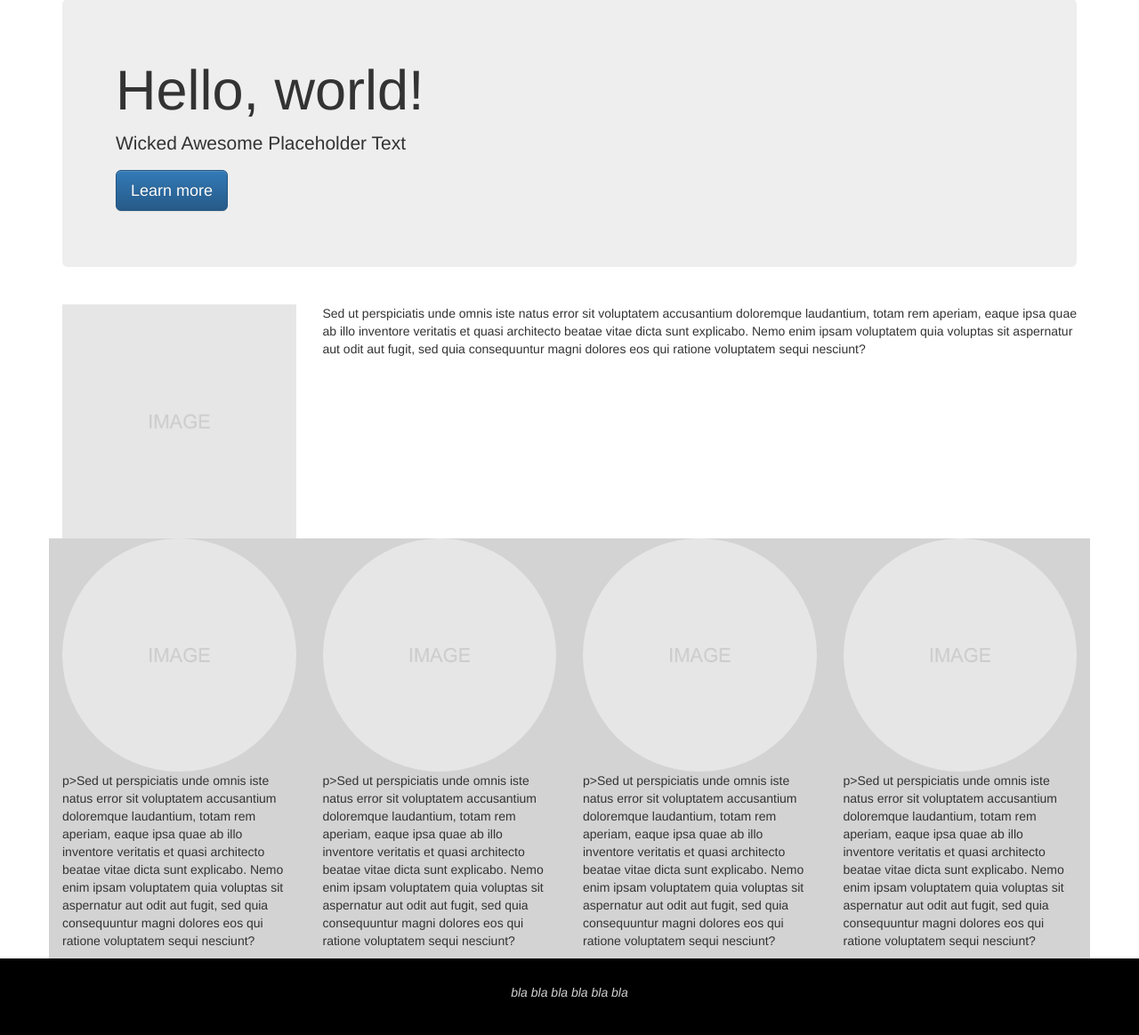
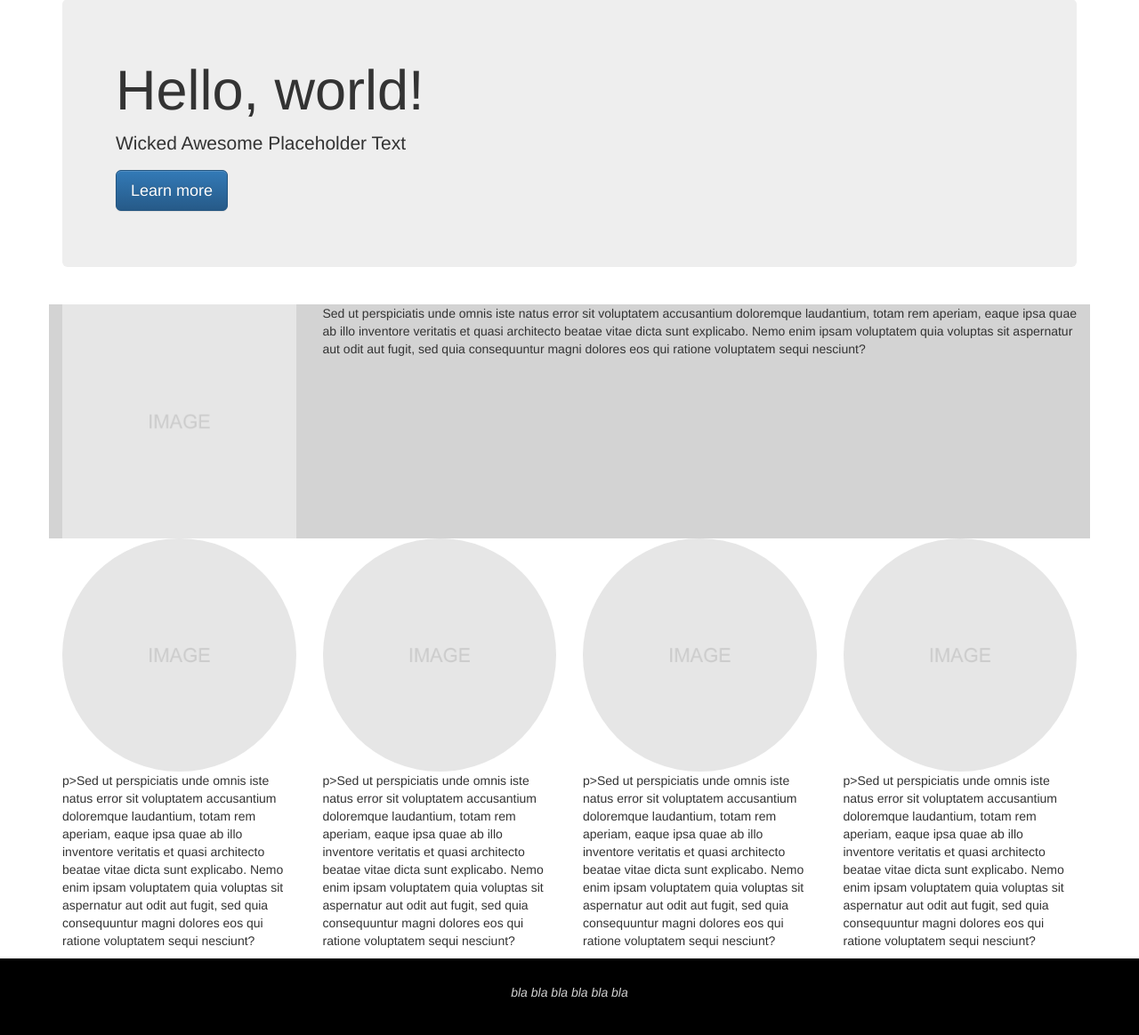
Before and after one commit to MartyBonacci/bootstrapchallenge, a PHP site: page / in a window 1280 px wide. Shown: the part 109-1272 px from the top of the page at 89% size. Run offline with PHP 8.4, Linux system fonts and the light colour scheme; some libraries are stand-ins or nearby versions.

Commit message:
fix background color of first row

```diff
--- a/css/style.css
+++ b/css/style.css
@@ -22,6 +22,6 @@ header {
 	margin-bottom: 3em;
 }
 
-.row:nth-last-of-type(1){
+.row:nth-last-of-type(2){
 	background-color: lightgray;
 }
```
